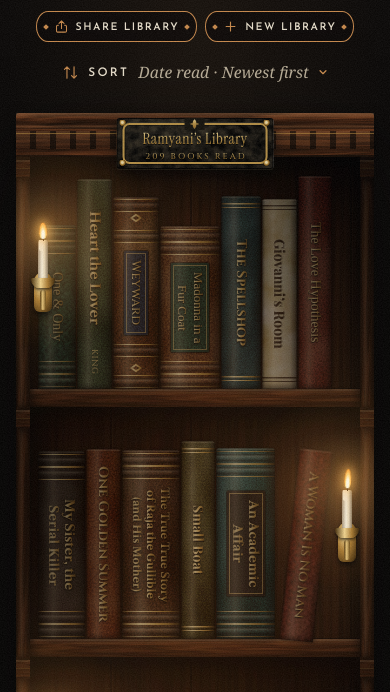
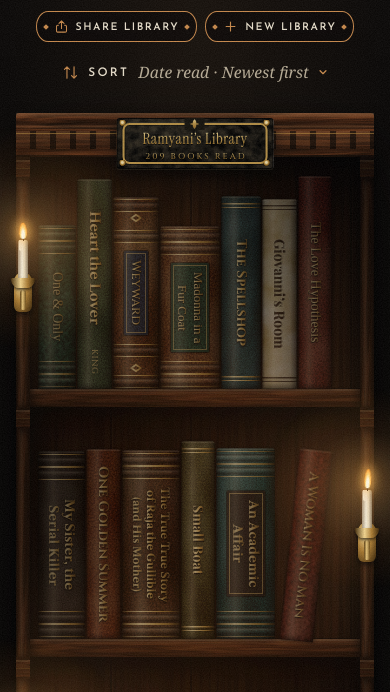
Before and after one commit to ramyani-ghosh/my-library, a plain HTML site: page index.html in a window 390 px wide. Shown: the part 75-767 px from the top of the page. Drawn offline with nearby package versions, Linux system fonts and the light colour scheme; a web font is replaced by a local one.

Commit message:
Phones: sconces back on the edge columns, overhanging unclipped
Revert the inward offset (it put candles over the books). Instead,
only the light pools are clipped to the case, so edge-mounted
sconces overhang the case edge in full. The page still clips
sideways, so nothing scrolls horizontally.

Co-Authored-By: Claude Opus 5.5 <noreply@anthropic.com>

```diff
--- a/app.js
+++ b/app.js
@@ -621,12 +621,9 @@
         if (bays > 1 && (t + i) % 2 === 0) return;
         if (bays === 1 && t % 2 === 1 && tiers > 2 && t % 4 === 3) return;
         const pr = p.getBoundingClientRect();
-        // Between bays a sconce sits on the column's centre. With a single bay
-        // (phones) the only columns are the outer edges, so mount it on their
-        // inner side; otherwise the case edge would clip it in half.
-        let x = pr.left - wallRect.left + pr.width / 2;
-        if (bays === 1) x = i === 0 ? pr.right - wallRect.left + 13 : pr.left - wallRect.left - 13;
-        lights.push({ x, y: tr.top - wallRect.top + tierH * 0.52 });
+        // Mounted on the column's centre. On phones these are the outer edge
+        // columns, and the sconce overhangs the case (it isn't clipped).
+        lights.push({ x: pr.left - wallRect.left + pr.width / 2, y: tr.top - wallRect.top + tierH * 0.52 });
       });
     });
 
@@ -643,6 +640,8 @@
     }
     frag.appendChild(dark);
 
+    // The big light pools are clipped to the case; the sconces are not.
+    const pools = make("pools");
     lights.forEach((l, i) => {
       const r = rng(hash(`pool${i}`));
       const pool = make("pool");
@@ -650,8 +649,9 @@
       pool.style.top = (l.y - 30) + "px";
       pool.style.animationDuration = (2.4 + r() * 1.6).toFixed(2) + "s";
       pool.style.animationDelay = `-${(r() * 3).toFixed(2)}s`;
-      frag.appendChild(pool);
+      pools.appendChild(pool);
     });
+    frag.appendChild(pools);
 
     lights.forEach((l, i) => {
       const s = make("sconce");
--- a/index.html
+++ b/index.html
@@ -10,7 +10,7 @@
   <link rel="preconnect" href="https://fonts.googleapis.com">
   <link rel="preconnect" href="https://fonts.gstatic.com" crossorigin>
   <link href="https://fonts.googleapis.com/css2?family=Cinzel:wght@500;700&family=IM+Fell+English+SC&family=Instrument+Serif&family=Josefin+Sans:wght@400;600;700&family=Libre+Caslon+Text:wght@700&family=Playfair+Display:wght@700&family=Sorts+Mill+Goudy:ital@0;1&family=Yellowtail&display=swap" rel="stylesheet">
-  <link rel="stylesheet" href="styles.css?v=11">
+  <link rel="stylesheet" href="styles.css?v=12">
 </head>
 <body class="intro">
   <!-- Large title shown on arrival; it glides up into the header -->
@@ -138,6 +138,6 @@
     </div>
   </div>
 
-  <script src="app.js?v=11"></script>
+  <script src="app.js?v=12"></script>
 </body>
 </html>
--- a/styles.css
+++ b/styles.css
@@ -316,7 +316,10 @@ body.intro .tb-side { opacity: 0; }
   box-shadow: inset 0 0 0 1px rgba(255,200,140,0.06), inset 0 4px 10px rgba(0,0,0,0.6);
 }
 
-.wall { position: relative; overflow: clip; }
+/* Not clipped, so edge-mounted sconces can overhang the case; the page
+   itself clips sideways (html overflow-x), so nothing scrolls. */
+.wall { position: relative; }
+.pools { position: absolute; inset: 0; overflow: clip; pointer-events: none; }
 .books { position: absolute; inset: 0; z-index: 2; pointer-events: none; }
 .lights { position: absolute; inset: 0; pointer-events: none; }   /* no z-index: children layer with the case */
 .dark {
```
